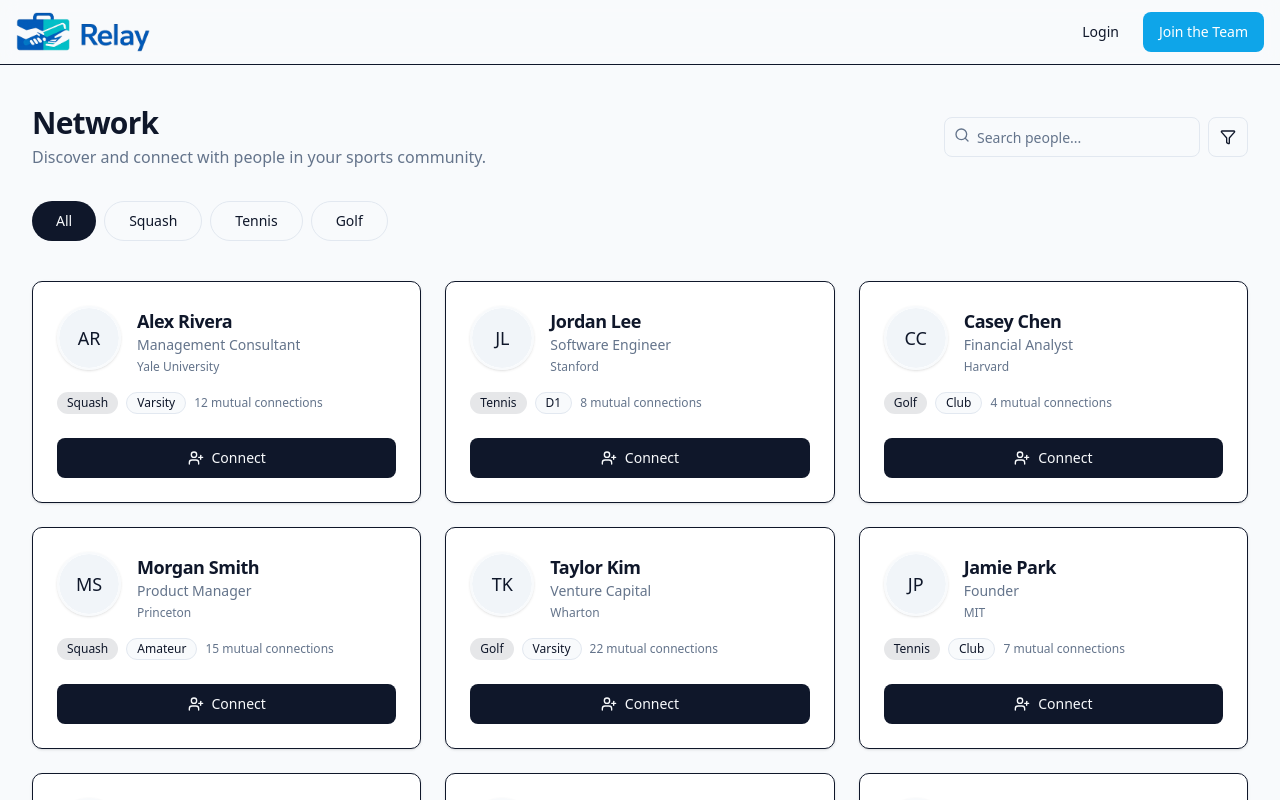
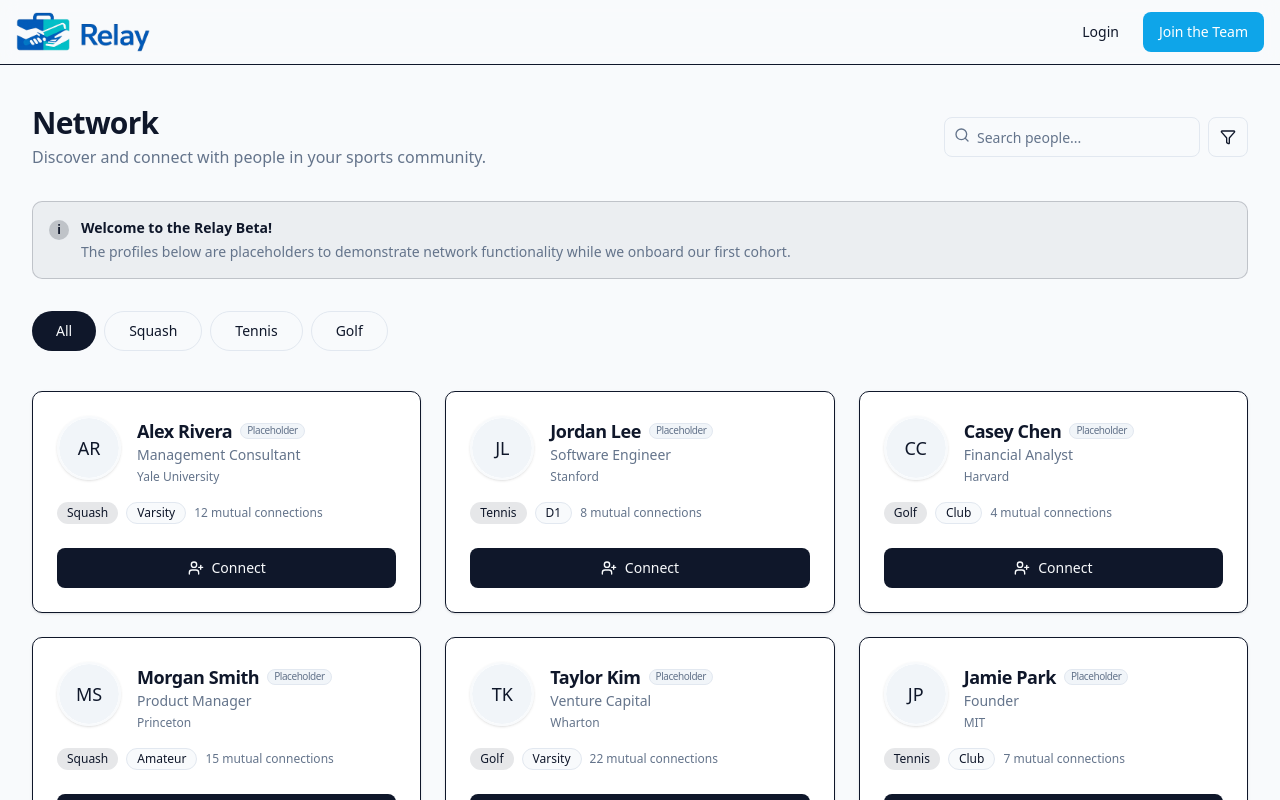
Before and after one commit to coreycjshen-commits/relay, a Next.js app: page /network in a window 1280 px wide. Shown: the top 800 px of the page. Built offline with nearby package versions, Linux system fonts and the light colour scheme; no server answers.

Commit message:
feat: beta program updates - redirect login to network, add beta banner and placeholder badges, update CTA to Join the Beta

```diff
--- a/src/app/auth/actions.ts
+++ b/src/app/auth/actions.ts
@@ -30,7 +30,7 @@ export async function login(formData: FormData) {
     }
 
     revalidatePath('/', 'layout')
-    redirect('/dashboard')
+    redirect('/network')
 }
 
 export async function signup(formData: FormData) {
--- a/src/app/network/page.tsx
+++ b/src/app/network/page.tsx
@@ -166,6 +166,18 @@ export default function NetworkPage() {
                 </div>
             </div>
 
+            <div className="bg-primary/5 border border-primary/20 p-4 rounded-lg flex items-start gap-3">
+                <div className="mt-0.5">
+                    <div className="w-5 h-5 flex items-center justify-center rounded-full bg-primary/20 text-primary">
+                        <span className="text-xs font-bold">i</span>
+                    </div>
+                </div>
+                <div>
+                    <h3 className="font-semibold text-sm text-foreground">Welcome to the Relay Beta!</h3>
+                    <p className="text-sm text-muted-foreground mt-1">The profiles below are placeholders to demonstrate network functionality while we onboard our first cohort.</p>
+                </div>
+            </div>
+
             <div className="flex items-center space-x-2 overflow-x-auto pb-2 scrollbar-hide">
                 {(["All", "Squash", "Tennis", "Golf"] as const).map((sport) => (
                     <Button
@@ -205,7 +217,10 @@ export default function NetworkPage() {
                                         </AvatarFallback>
                                     </Avatar>
                                     <div className="flex flex-col">
-                                        <CardTitle className="text-lg">{person.name}</CardTitle>
+                                        <CardTitle className="text-lg flex items-center gap-2">
+                                            {person.name}
+                                            <Badge variant="outline" className="text-[10px] px-1.5 py-0 h-4 bg-muted text-muted-foreground hidden sm:inline-flex">Placeholder</Badge>
+                                        </CardTitle>
                                         <CardDescription className="line-clamp-1">
                                             {person.role}
                                         </CardDescription>
--- a/src/app/page.tsx
+++ b/src/app/page.tsx
@@ -167,7 +167,7 @@ export default function LandingPage() {
           </h2>
           <Link href="/signup">
             <Button size="lg" variant="secondary" className="px-10 text-lg h-12">
-              Get Started <ArrowRight className="ml-2 h-5 w-5" />
+              Join the Beta <ArrowRight className="ml-2 h-5 w-5" />
             </Button>
           </Link>
         </div>
```
